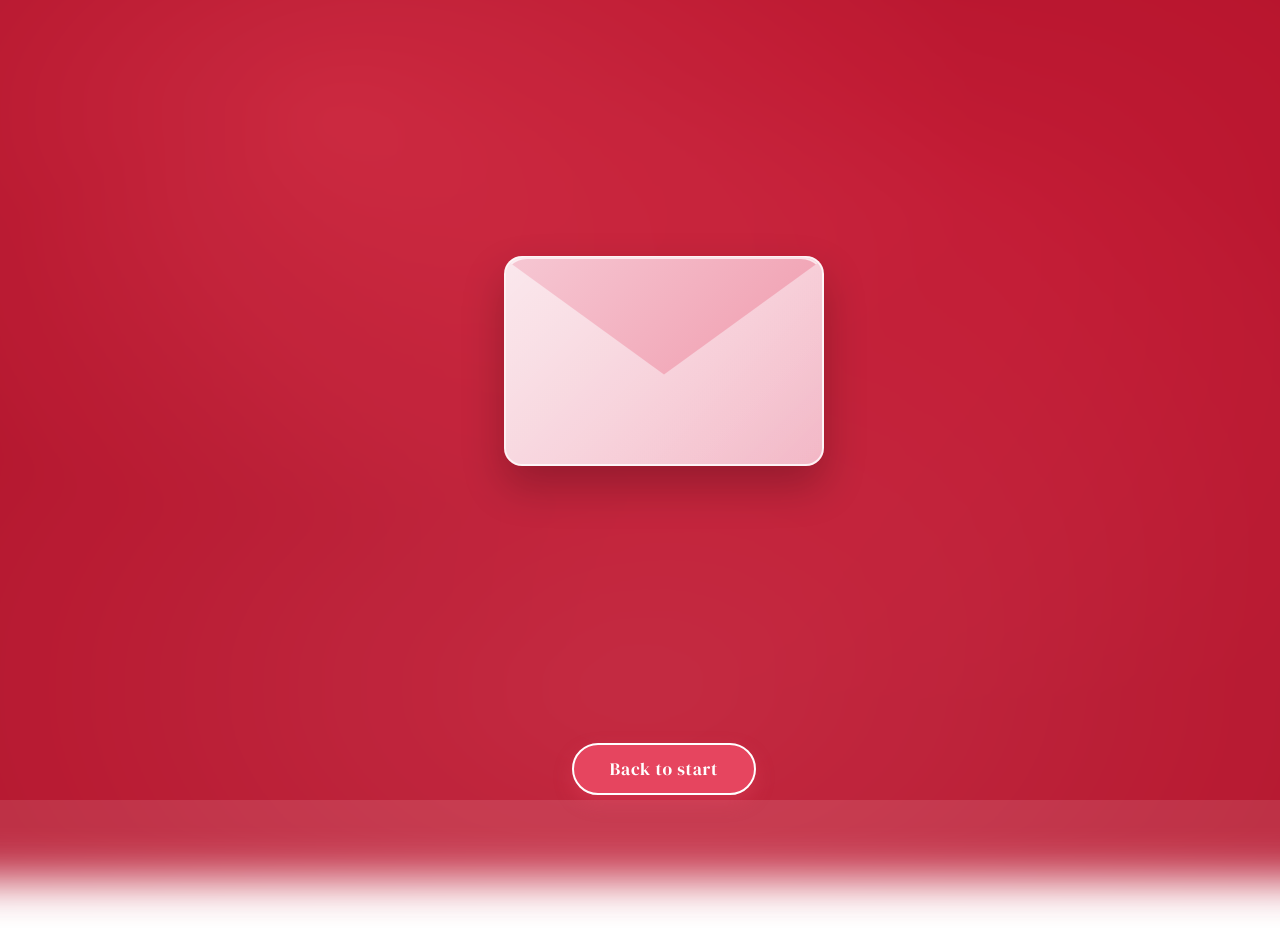
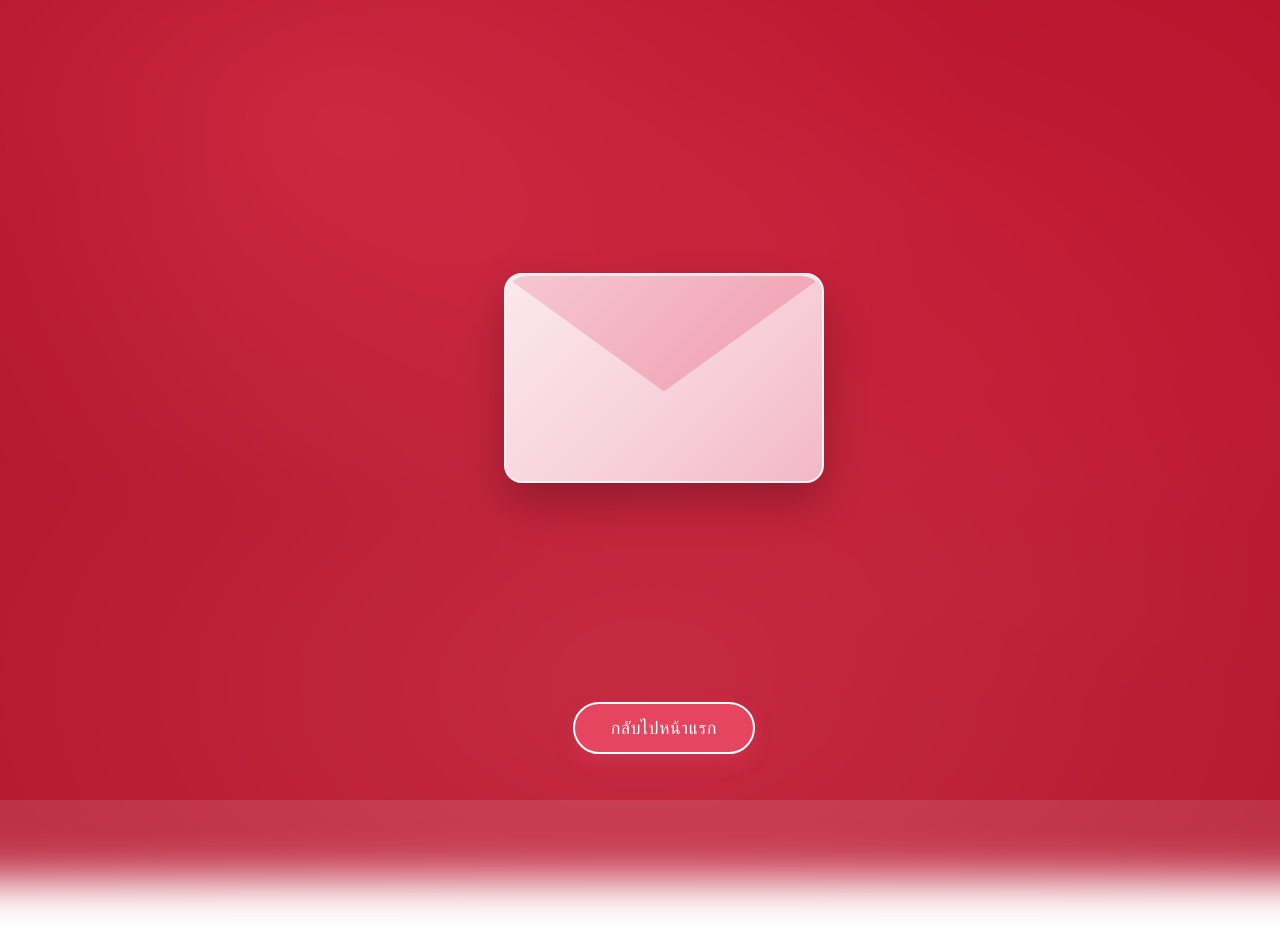
Before and after one commit to guykongthong/valentines_gift_2026, a React (Vite) app: page /final in a window 1280 px wide. Shown: the top 928 px of the page. Built offline with nearby package versions, Linux system fonts and the light colour scheme.

Commit message:
added text into the letter

```diff
--- a/src/App.css
+++ b/src/App.css
@@ -46,7 +46,7 @@
 .final-back-btn {
   justify-self: center;
   align-self: center;
-  margin-top: 16px;
+  margin-top: -100px;
   z-index: 2;
 }
 
--- a/src/pages/Final.tsx
+++ b/src/pages/Final.tsx
@@ -30,7 +30,17 @@ export default function Final() {
                   X
                 </button>
               )}
-              <p>Write your message here...</p>
+              <p>Happy Valentines day นะอ้วน ิิ<br></br>
+              วันนี้เป็น valentines ปีแรกของพวกเรานะะะะ<br></br>
+              แล้วเมื่อวานเราสองคนคบกันได้ 7 เดือนแล้วนะ<br></br>
+              เค้าดีใจมากๆเลยที่ได้เจออ้วนนะ<br></br>
+              อ้วนจีบเค้าตอนวันที่ 1 พฤษภาคมอ้วนจำได้ไหม ิิิิ<br></br>
+              ตอนนั้นเค้าก็ไม่ได้คิดอะไรมากแต่ตอนนี้อ้วนห้ามไปไหนห้ามไปไหนเด็ดคาด!<br></br>
+              ครั้งนี้ของขวันอาจจะไม่ได้ใหญ่มาก (มีอย่างอืนใหญ่กว่า ิิ + ตังค์หมด) แต่เค้าก็หวังว่าอ้วนจะชอบนะ<br></br>
+              เค้าเดินดูนานมากๆๆ<br></br>
+              จากวันนี้ไปเค้าจะรักอ้วนแล้วพาอ้วนไปกินของอร่อยๆเยอะเลยเราสองคนจะได้เป็นปีศาจหมู!!!<br></br><br></br>
+              เค้ารักอ้วนน้าา ❤️
+              </p>
             </div>
           </div>
           <div className="envelope-body" />
@@ -38,13 +48,15 @@ export default function Final() {
         </button>
       </div>
 
+      {!isOpen && (
         <button
           className="continue-btn final-back-btn"
           type="button"
           onClick={() => navigate('/')}
         >
-        Back to start
+          กลับไปหน้าแรก
         </button>
+      )}
     </main>
   )
 }
```
Lines whose indentation alone changed are shown as unchanged.
